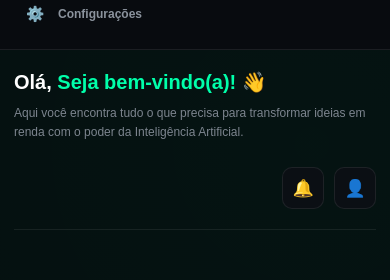
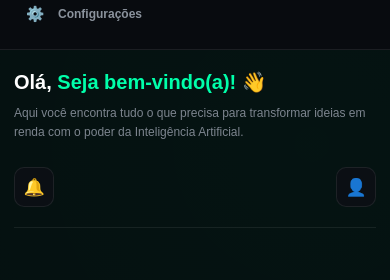
Before and after one commit to ia-lucrativa1/ia-lucrativa-platform, a Next.js app: page / in a window 390 px wide. Shown: the part 423-703 px from the top of the page. Built offline with nearby package versions, Linux system fonts and the light colour scheme.

Commit message:
Add flex properties and hover effects in CSS

```diff
--- a/app/globals.css
+++ b/app/globals.css
@@ -160,7 +160,9 @@ button:disabled {
   width: 23px;
   display: inline-flex;
   justify-content: center;
+  align-items: center;
   font-size: 17px;
+  flex-shrink: 0;
 }
 
 .menu-item:hover {
@@ -224,6 +226,10 @@ button:disabled {
   font-weight: 800;
 }
 
+.instagram-card-sidebar a:hover {
+  text-decoration: underline;
+}
+
 /* =========================================================
    ÁREA PRINCIPAL
 ========================================================= */
@@ -250,6 +256,11 @@ button:disabled {
   border-bottom: 1px solid rgba(255, 255, 255, 0.07);
 }
 
+.header-welcome {
+  min-width: 0;
+  flex: 1;
+}
+
 .top-header h1 {
   color: #ffffff;
   font-size: 28px;
@@ -273,12 +284,14 @@ button:disabled {
   display: flex;
   align-items: center;
   gap: 10px;
+  flex-shrink: 0;
 }
 
 .instagram-button {
   min-height: 42px;
   display: flex;
   align-items: center;
+  justify-content: center;
   padding: 0 14px;
   border: 1px solid rgba(0, 255, 170, 0.16);
   border-radius: 10px;
@@ -306,6 +319,7 @@ button:disabled {
   color: #ffffff;
   font-size: 17px;
   transition: 0.2s ease;
+  flex-shrink: 0;
 }
 
 .notification:hover,
@@ -350,6 +364,18 @@ main textarea::placeholder {
   color: #555d66;
 }
 
+main button {
+  transition:
+    transform 0.2s ease,
+    opacity 0.2s ease,
+    border-color 0.2s ease,
+    background 0.2s ease;
+}
+
+main button:hover:not(:disabled) {
+  transform: translateY(-1px);
+}
+
 /* =========================================================
    SCROLLBAR
 ========================================================= */
@@ -382,7 +408,7 @@ main textarea::placeholder {
 }
 
 /* =========================================================
-   RESPONSIVIDADE
+   RESPONSIVIDADE — TABLETS
 ========================================================= */
 
 @media (max-width: 1100px) {
@@ -408,6 +434,10 @@ main textarea::placeholder {
     display: none;
   }
 }
+
+/* =========================================================
+   RESPONSIVIDADE — CELULAR
+========================================================= */
 
 @media (max-width: 800px) {
   .app-layout {
@@ -477,6 +507,7 @@ main textarea::placeholder {
 
   .top-header {
     flex-direction: column;
+    align-items: stretch;
     margin-bottom: 28px;
     padding-bottom: 20px;
   }
@@ -494,6 +525,10 @@ main textarea::placeholder {
     justify-content: flex-end;
   }
 }
+
+/* =========================================================
+   RESPONSIVIDADE — CELULARES PEQUENOS
+========================================================= */
 
 @media (max-width: 480px) {
   .sidebar {
@@ -519,4 +554,14 @@ main textarea::placeholder {
   .top-header p {
     font-size: 12px;
   }
+
+  .header-actions {
+    justify-content: space-between;
+  }
+
+  .notification,
+  .profile {
+    width: 40px;
+    height: 40px;
+  }
 }
```
